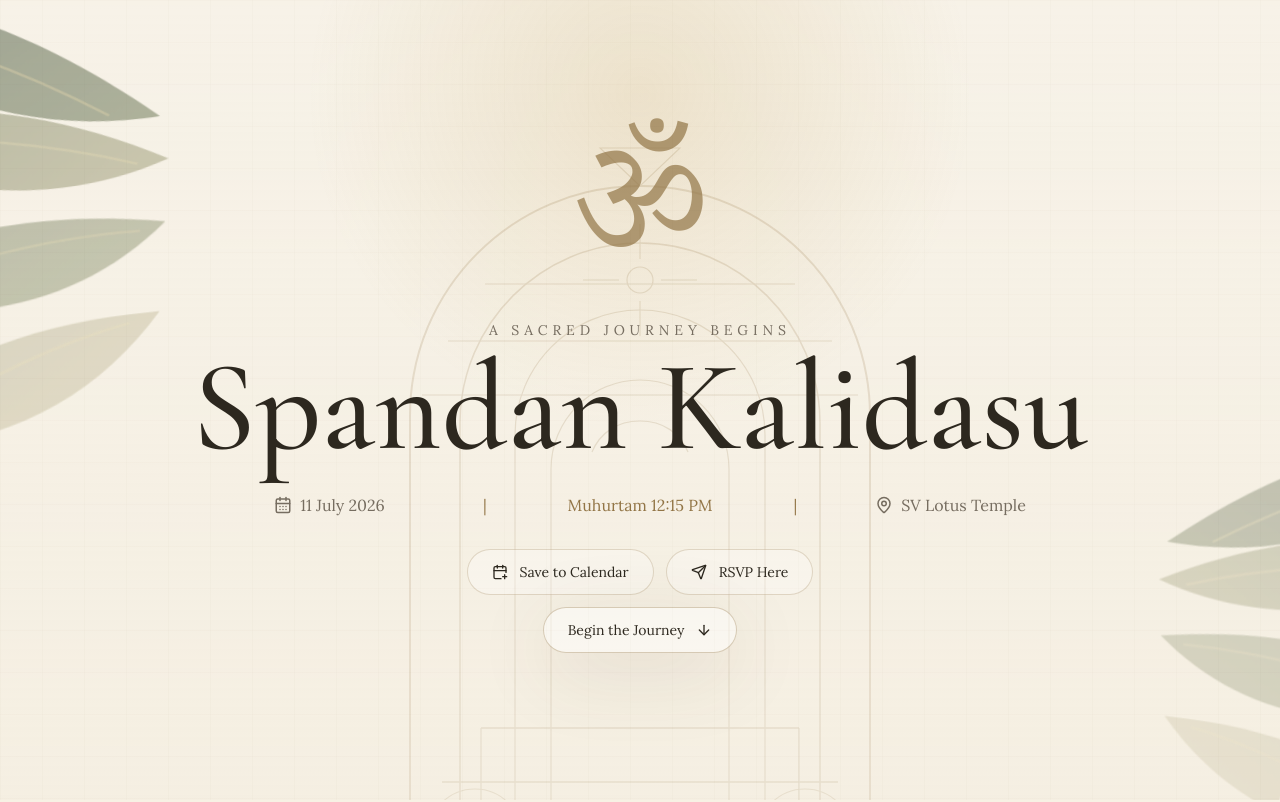
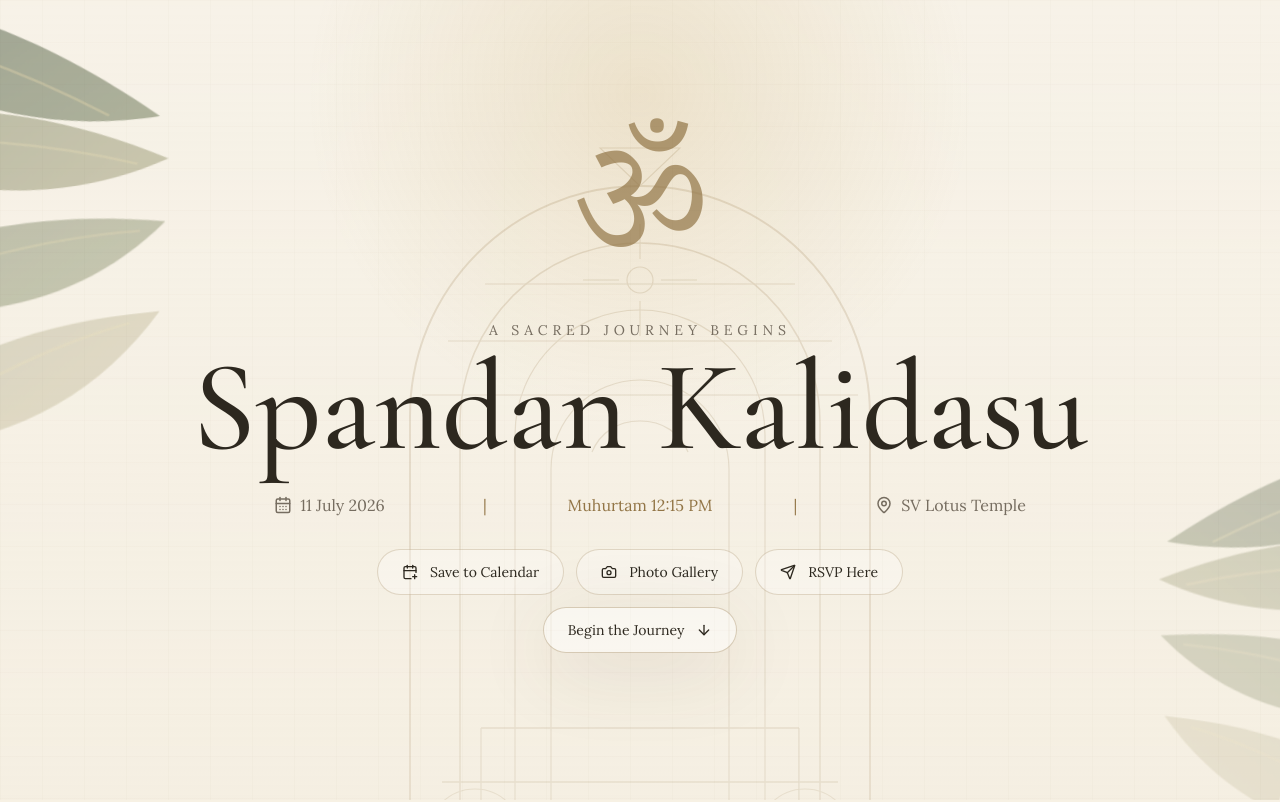
Before and after one commit to akella-ck/spandan-upanayanam-invite, a React (Vite) app: page / in a window 1280 px wide. Shown: the top 802 px of the page. Built offline with nearby package versions, Linux system fonts and the light colour scheme.

Commit message:
Add hero photo gallery button

```diff
--- a/src/App.jsx
+++ b/src/App.jsx
@@ -113,6 +113,15 @@ function Hero() {
             >
               <CalendarPlus size={16} />
               Save to Calendar
+            </a>
+            <a
+              href={ceremony.photoGalleryRedirectUrl}
+              target="_blank"
+              rel="noreferrer"
+              className="inline-flex items-center gap-3 rounded-full border border-bronze/25 bg-white/30 px-6 py-3 font-lora text-sm text-ink/85 backdrop-blur-md transition hover:border-bronze/60 hover:bg-white/60 hover:text-ink"
+            >
+              <Camera size={16} />
+              Photo Gallery
             </a>
             <a
               href={ceremony.rsvpRedirectUrl}
```
Also changed, not shown: 2 other files (tests, documents, lock files or other folders).
